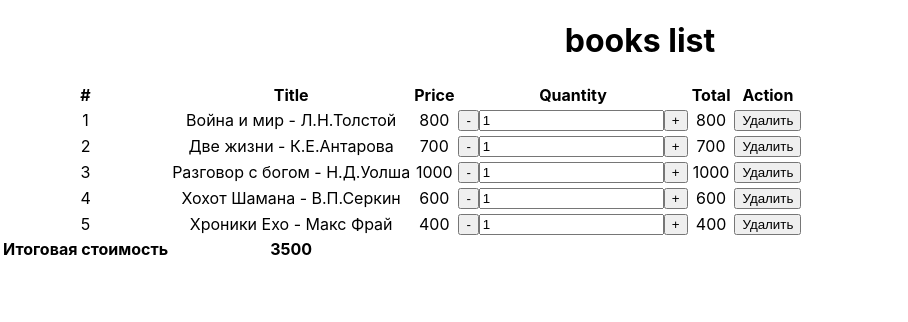
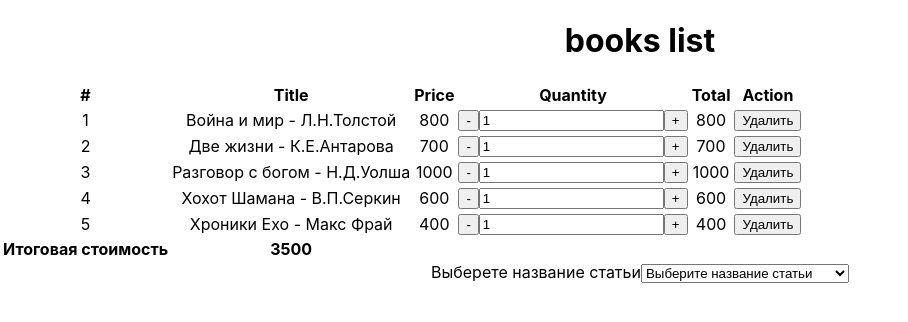
Before and after one commit to daria-bnn/sky-react-hw9, a React (Create React App) app: page / in a window 1280 px wide. Shown: the top 322 px of the page, without its empty margins (0-908 px from the left). Built offline with nearby package versions, Linux system fonts and the light colour scheme.

Commit message:
hw-9-task-2

```diff
--- a/src/App.jsx
+++ b/src/App.jsx
@@ -1,10 +1,12 @@
 import './App.css'
 
 import BasketBooks from './components/BasketBooks/BasketBooks'
+import SelectArticle from './components/SelectArticle/SelectArticle'
 
 const App = () => (
   <div className="App">
     <BasketBooks />
+    <SelectArticle />
   </div>
 )
 
--- /dev/null
+++ b/src/components/SelectArticle/SelectArticle.jsx
@@ -0,0 +1,37 @@
+import dataArticles from './data/dataArticles'
+
+const { useState } = require('react')
+
+const SelectArticle = () => {
+  const [header, setHeader] = useState('')
+
+  const handleFieldChange = (event) => {
+    const { target } = event
+
+    setHeader(target.value)
+  }
+
+  return (
+    <div>
+      <form>
+        <label htmlFor="header-select">
+          Выберете название статьи
+          <select
+            id="header-select"
+            name="articleSelect"
+            value={header}
+            onChange={handleFieldChange}
+          >
+            <option value="">Выберите название статьи</option>
+            <option value="catsMeow">Как мурчат котики</option>
+            <option value="catsPaws">Почему котики мнут лапками</option>
+            <option value="catsBox">Почему котики любят коробки</option>
+          </select>
+        </label>
+      </form>
+      {header && <p>{dataArticles[`${header}`]}</p>}
+    </div>
+  )
+}
+
+export default SelectArticle
--- /dev/null
+++ b/src/components/SelectArticle/data/dataArticles.js
@@ -0,0 +1,10 @@
+const dataArticles = {
+  catsBox:
+    'Как утверждают специалисты по кошачьему поведению, эти звери не способны принимать решения в конфликтных ситуациях. Точнее, они предпочитают избегать конфликтов и проблем вместо того, чтобы решать их.А лучшего места, где можно спрятаться от стресса и тревоги, чем коробка, не найти. Поэтому в случае неприятной или напряжённой ситуации, питомцы стремятся укрыться с головой в тёмном и спокойном картонном убежище, где можно спать, отдыхать и ни с кем не общаться.',
+  catsPaws:
+    'Дело в том, что на мягких подушечках расположено огромное количество чувствительных точек, которые в совокупности отвечают за тактильные ощущения животного.Вы наверняка видели, как кот топчется передними лапами и урчит, перед тем, как вальяжно разлечься на кровати. Таким образом, он прощупывает максимально мягкое, удобное место, где ему будет комфортно.',
+  catsMeow:
+    'Самый главный орган, отвечающий за мурлыканье, — головной мозг: В его коре возникают импульсы, которые «заставляют» кота урчать. Механизм мурчания связан с особыми мышцами, расположенными в кошачьем горле. Получив сигнал из мозга, они приходят в движение, расширяя и сжимая часть гортани, где расположены голосовые связки. А особый постукивающий звук и вибрация происходят из-за наличия у кота подъязычных косточек. Таким образом, проходящий через гортань воздух вибрирует при каждом вдохе и выдохе представителя кошачьих.',
+}
+
+export default dataArticles
```
